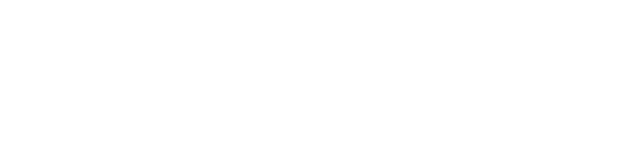
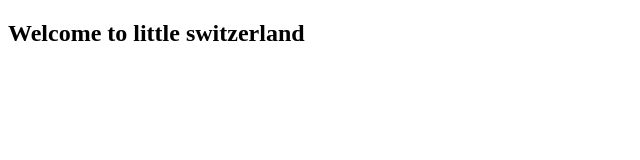
Before and after one commit to ToshpulatovAlimardon/welcome-to, a plain HTML site: page index.html in a window 1280 px wide. Shown: the whole page, without its empty margins (0-640 px from the left). Drawn offline with Linux system fonts and the light colour scheme.

Commit message:
add images changed

```diff
--- a/index.html
+++ b/index.html
@@ -8,6 +8,8 @@
     <title>Welcome</title>
 </head>
 <body>
-
+    <div class="welcome-box">
+        <h2>Welcome to little switzerland</h2>
+    </div>
 </body>
 </html>
```
Also changed, not shown: images/switzerland.webp (added).
